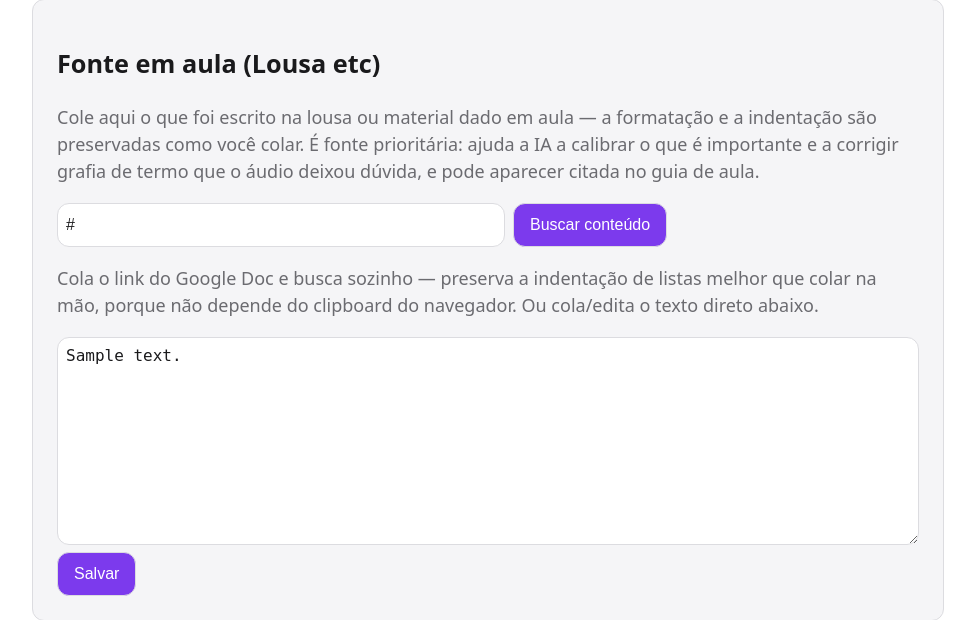
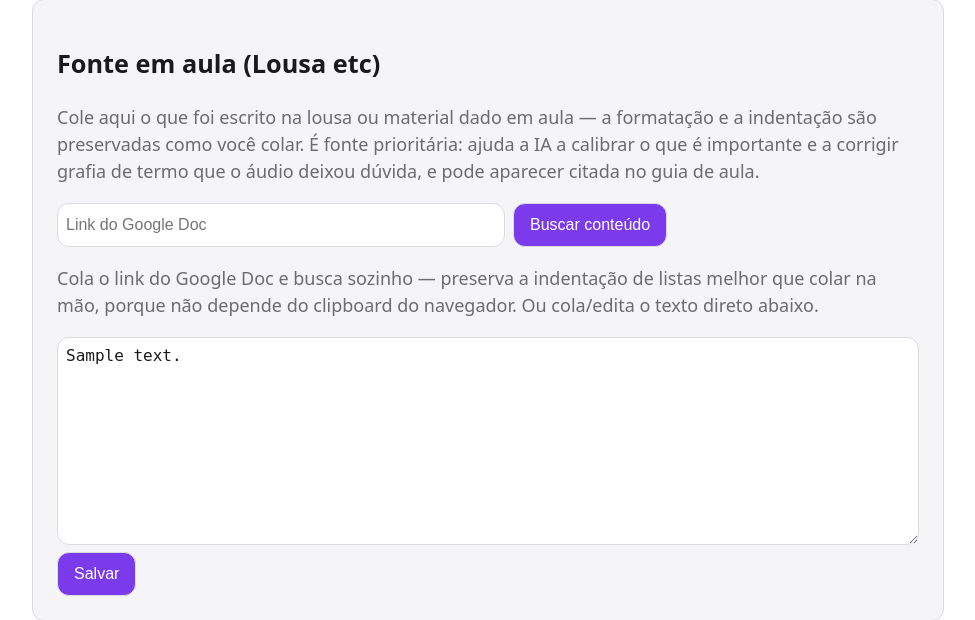
Before and after one commit to mecadosjogos/estudos, a FastAPI app: template server/app/templates/lesson_detail.html in a window 1280 px wide. Shown: the part 528-1148 px from the top of the page, without its empty margins (152-1127 px from the left). Run offline with FastAPI, Linux system fonts and the light colour scheme; the template is opened without the code that fills it: most values are stand-ins (such as "Sample title", 1, 10 or a date in 2020).

Commit message:
Material da aula: não salvar mais o link do Google Doc após buscar
Decisão do usuário: "Buscar conteúdo" continua buscando e convertendo o
doc do mesmo jeito, mas o link some do campo depois — só o texto
convertido fica gravado em material_aula_texto.

Co-Authored-By: Claude Sonnet 5 <noreply@anthropic.com>

```diff
--- a/server/app/routes/lessons.py
+++ b/server/app/routes/lessons.py
@@ -231,7 +231,7 @@ def fetch_material_aula_from_link(
             status_code=303,
         )
 
-    lesson.material_aula_url = url.strip()
+    lesson.material_aula_url = None
     lesson.material_aula_texto = texto.strip() or None
     session.commit()
     return RedirectResponse(url=f"/lessons/{lesson_id}", status_code=303)
--- a/server/app/templates/lesson_detail.html
+++ b/server/app/templates/lesson_detail.html
@@ -96,7 +96,7 @@
 	<p class="error">{{ request.query_params.get("erro_material") }}</p>
 	{% endif %}
 	<form method="post" action="/lessons/{{ lesson.id }}/material-aula/buscar-link" class="button-row">
-		<input type="text" name="url" value="{{ lesson.material_aula_url or '' }}" placeholder="Link do Google Doc" style="flex:1">
+		<input type="text" name="url" value="" placeholder="Link do Google Doc" style="flex:1">
 		<button type="submit">Buscar conteúdo</button>
 	</form>
 	<p class="muted">Cola o link do Google Doc e busca sozinho — preserva a indentação de listas melhor que colar na mão, porque não depende do clipboard do navegador. Ou cola/edita o texto direto abaixo.</p>
```
Also changed, not shown: server/app/models.py (+6 -6 lines).
